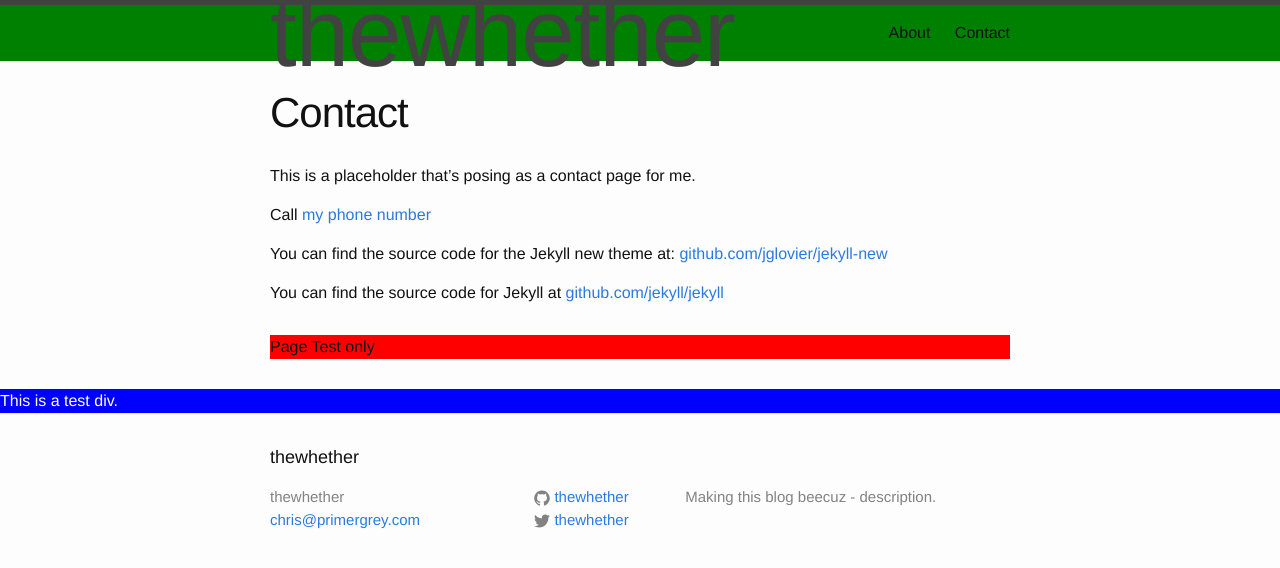
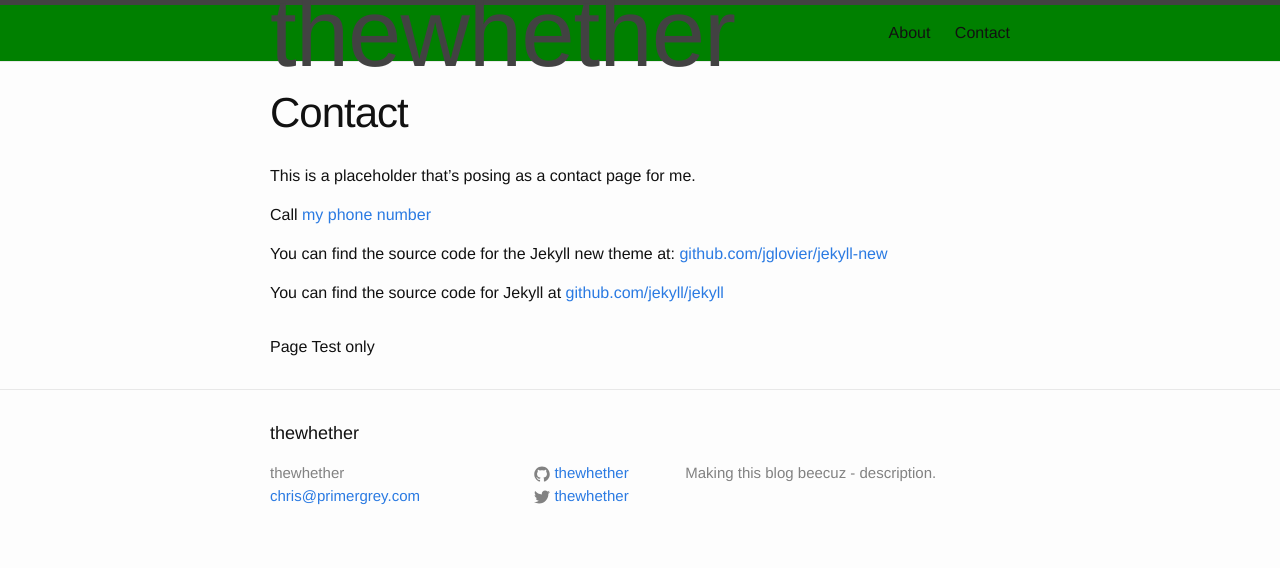
Before and after one commit to thewhether/thewhether.github.io, a Jekyll site: the page built from contact.md, in a window 1280 px wide. Shown: the top 568 px of the page. Built offline with Jekyll 4.4.1, drawn with Linux system fonts in a browser that asks for light colours.

Commit message:
removed test class

```diff
--- a/_layouts/default.html
+++ b/_layouts/default.html
@@ -12,8 +12,6 @@
         {{ content }}
       </div>
     </div>
-    <div class="test">This is a test div.
-    </div>
     {% include footer.html %}
 
   </body>
--- a/_sass/_base.scss
+++ b/_sass/_base.scss
@@ -22,18 +22,6 @@ body {
     background-color: $background-color;
     -webkit-text-size-adjust: 100%;
 }
-
-/* Test Div */
-/* ----------------------------------------------------------*/
-
-.test {
-    background: blue;
-    color: white;
-}
-.page-test {background: red;
-}
-/* ----------------------------------------------------------*/
-
 
 /**
  * Set `margin-bottom` to maintain vertical rhythm
```
